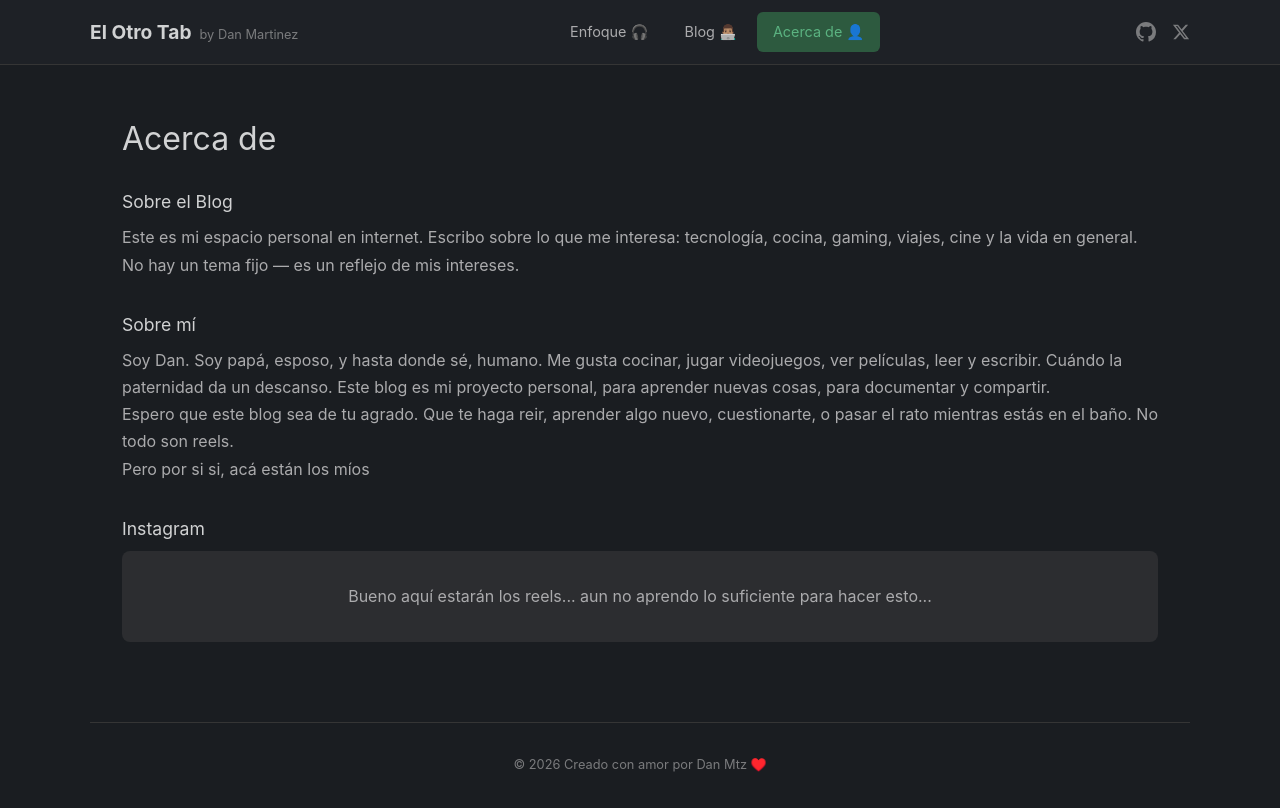
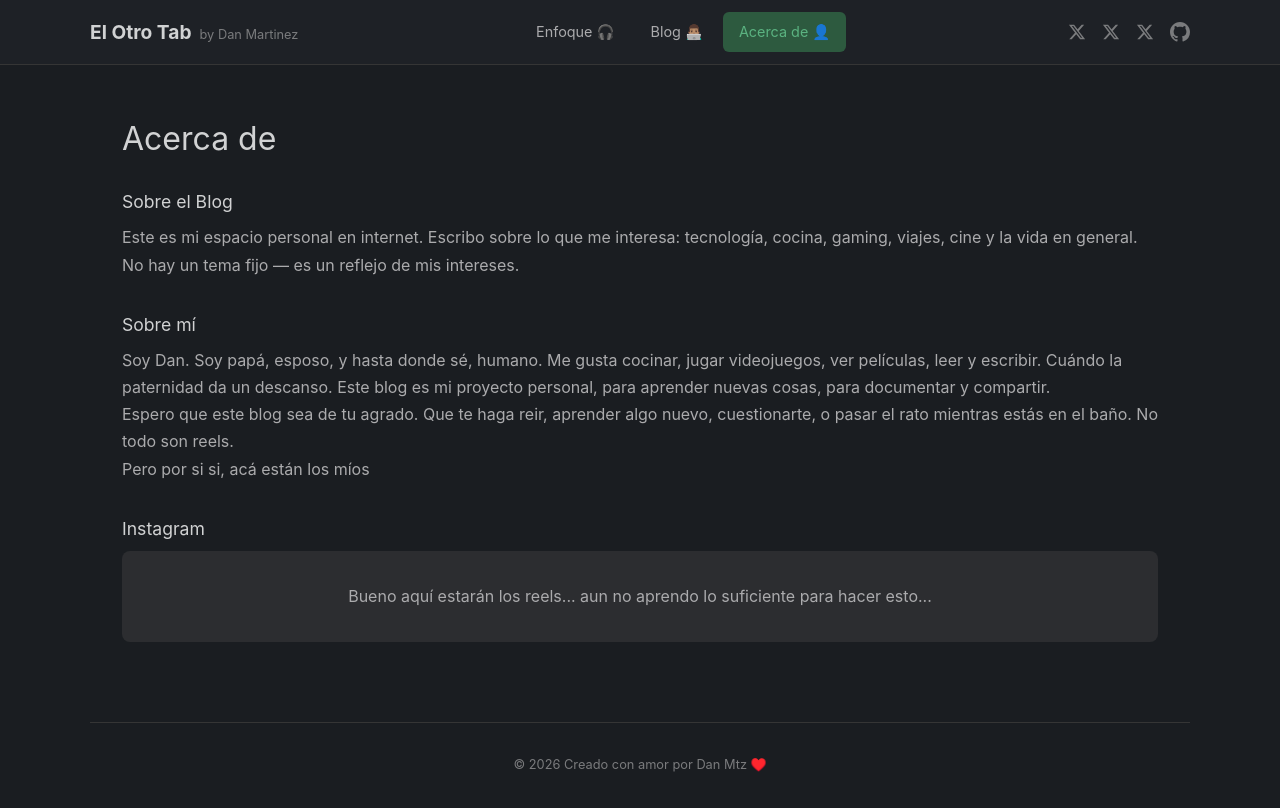
Before and after one commit to DanMartinezMx/eldanmtz, a Next.js app: page /about in a window 1280 px wide. Built offline with nearby package versions, Linux system fonts and the light colour scheme.

Commit message:
modified content data

```diff
--- a/src/app/globals.css
+++ b/src/app/globals.css
@@ -658,6 +658,7 @@ a:hover {
 
 .about-page {
   max-width: 100%;
+  align-content: center;
 }
 
 .about-page h1 {
--- a/src/components/Navigation.tsx
+++ b/src/components/Navigation.tsx
@@ -39,14 +39,24 @@ export function Navigation() {
 
         {/* Right: Socials */}
         <div className="nav-socials">
+          <a href="https://instagram.com/eldanmtz" target="_blank" rel="noopener noreferrer" aria-label="Instagram">
+            <svg width="18" height="18" viewBox="0 0 24 24" fill="currentColor">
+              <path d="M18.244 2.25h3.308l-7.227 8.26 8.502 11.24H16.17l-5.214-6.817L4.99 21.75H1.68l7.73-8.835L1.254 2.25H8.08l4.713 6.231zm-1.161 17.52h1.833L7.084 4.126H5.117z" />
+            </svg>
+          </a>
+          <a href="https://www.youtube.com/@eldanmtz" target="_blank" rel="noopener noreferrer" aria-label="YouTube">
+            <svg width="18" height="18" viewBox="0 0 24 24" fill="currentColor">
+              <path d="M18.244 2.25h3.308l-7.227 8.26 8.502 11.24H16.17l-5.214-6.817L4.99 21.75H1.68l7.73-8.835L1.254 2.25H8.08l4.713 6.231zm-1.161 17.52h1.833L7.084 4.126H5.117z" />
+            </svg>
+          </a>
+          <a href="https://www.tiktok.com/@eldanmtz" target="_blank" rel="noopener noreferrer" aria-label="TikTok">
+            <svg width="18" height="18" viewBox="0 0 24 24" fill="currentColor">
+              <path d="M18.244 2.25h3.308l-7.227 8.26 8.502 11.24H16.17l-5.214-6.817L4.99 21.75H1.68l7.73-8.835L1.254 2.25H8.08l4.713 6.231zm-1.161 17.52h1.833L7.084 4.126H5.117z" />
+            </svg>
+          </a>
           <a href="https://github.com/DanMartinezMx" target="_blank" rel="noopener noreferrer" aria-label="GitHub">
             <svg width="20" height="20" viewBox="0 0 24 24" fill="currentColor">
               <path d="M12 0C5.37 0 0 5.37 0 12c0 5.31 3.435 9.795 8.205 11.385.6.105.825-.255.825-.57 0-.285-.015-1.23-.015-2.235-3.015.555-3.795-.735-4.035-1.41-.135-.345-.72-1.41-1.23-1.695-.42-.225-1.02-.78-.015-.795.945-.015 1.62.87 1.845 1.23 1.08 1.815 2.805 1.305 3.495.99.105-.78.42-1.305.765-1.605-2.67-.3-5.46-1.335-5.46-5.925 0-1.305.465-2.385 1.23-3.225-.12-.3-.54-1.53.12-3.18 0 0 1.005-.315 3.3 1.23.96-.27 1.98-.405 3-.405s2.04.135 3 .405c2.295-1.56 3.3-1.23 3.3-1.23.66 1.65.24 2.88.12 3.18.765.84 1.23 1.905 1.23 3.225 0 4.605-2.805 5.625-5.475 5.925.435.375.81 1.095.81 2.22 0 1.605-.015 2.895-.015 3.3 0 .315.225.69.825.57A12.02 12.02 0 0024 12c0-6.63-5.37-12-12-12z" />
-            </svg>
-          </a>
-          <a href="https://x.com/eldanmtz" target="_blank" rel="noopener noreferrer" aria-label="X">
-            <svg width="18" height="18" viewBox="0 0 24 24" fill="currentColor">
-              <path d="M18.244 2.25h3.308l-7.227 8.26 8.502 11.24H16.17l-5.214-6.817L4.99 21.75H1.68l7.73-8.835L1.254 2.25H8.08l4.713 6.231zm-1.161 17.52h1.833L7.084 4.126H5.117z" />
             </svg>
           </a>
         </div>
```
